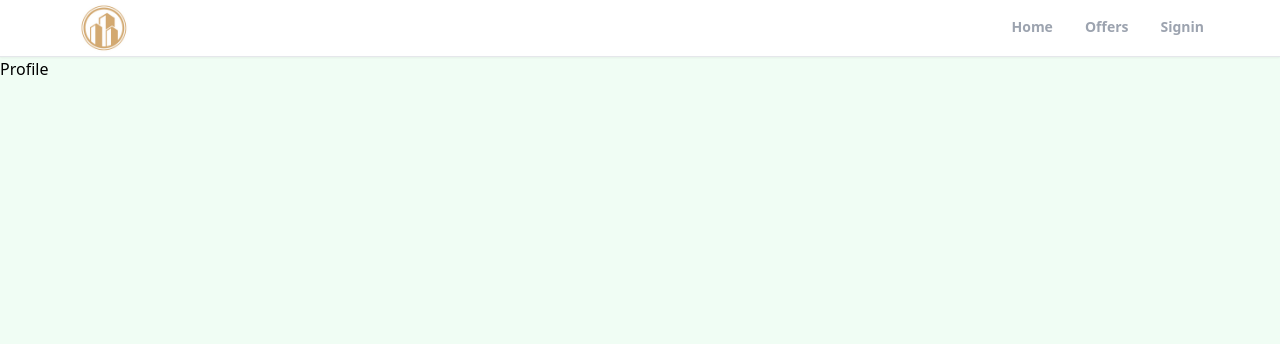
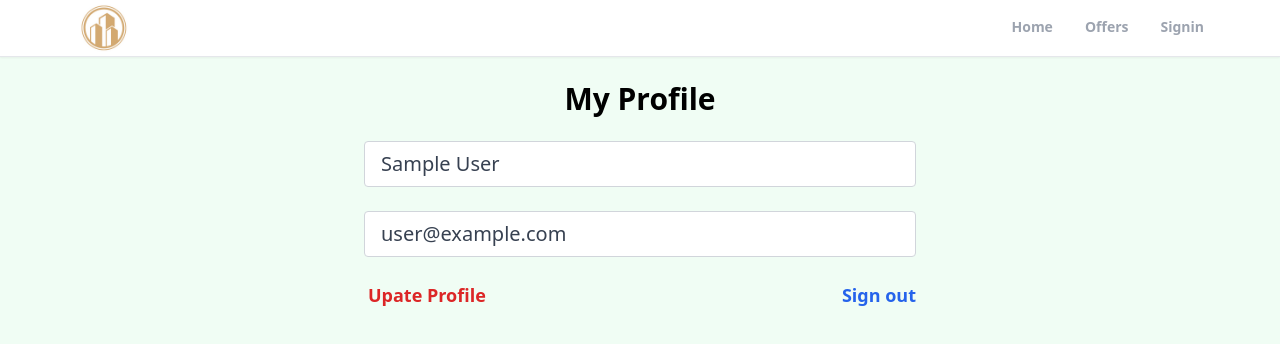
Before and after one commit to aminulds/reactrealestate, a React (Create React App) app: page /profile in a window 1280 px wide. Shown: the top 344 px of the page. Built offline with nearby package versions, Linux system fonts and the light colour scheme; no server answers; sample sign-in values are in the browser's storage.

Commit message:
privet route create logout done

```diff
--- a/src/App.js
+++ b/src/App.js
@@ -4,6 +4,7 @@
 import Profile from "./pages/profile";
 import Signin from "./pages/signIn";
 import Signup from "./pages/signUp";
+import PrivetRout from "./components/PrivetRout";
 import ForgotPass from './pages/forgotPass';
 import Header from "./components/Header";
 import { ToastContainer } from "react-toastify";
@@ -17,7 +18,9 @@
         <Routes>
           <Route path="/" element={<Home />} />
           <Route path="/offers" element={<Offers />} />
-          <Route path="/profile" element={<Profile />} />
+          <Route path="/profile" element={<PrivetRout />}>
+            <Route path="/profile" element={<Profile />} />
+          </Route>
           <Route path="/sign-in" element={<Signin />} />
           <Route path="/sign-up" element={<Signup />} />
           <Route path="/forgot-password" element={<ForgotPass />} />
--- /dev/null
+++ b/src/components/PrivetRout.jsx
@@ -0,0 +1,14 @@
+import React from 'react';
+import { Navigate, Outlet } from 'react-router-dom';
+import { useAuthStatus } from '../hooks/useAuthStatus';
+
+const PrivetRout = () => {
+  const { loggedIn, checkingStatus } = useAuthStatus();
+  if (checkingStatus) {
+    return <h3>Loadding ...</h3>
+  }
+
+  return loggedIn ? <Outlet /> : <Navigate to="/sign-in" />
+}
+
+export default PrivetRout;
--- /dev/null
+++ b/src/hooks/useAuthStatus.jsx
@@ -0,0 +1,19 @@
+import React, { useState, useEffect } from 'react';
+import { getAuth, onAuthStateChanged } from 'firebase/auth';
+
+export const useAuthStatus = () => {
+  const [loggedIn, setLoggedIn] = useState(false);
+  const [checkingStatus, setCheckingStatus] = useState(true);
+
+  useEffect(() => {
+    const auth = getAuth();
+    onAuthStateChanged(auth, (user) => {
+      if (user) {
+        setLoggedIn(true);
+      }
+      setCheckingStatus(false);
+    });
+  }, []);
+
+  return { loggedIn, checkingStatus };
+}
--- a/src/pages/profile.jsx
+++ b/src/pages/profile.jsx
@@ -1,8 +1,45 @@
-import React from 'react'
+import { getAuth } from 'firebase/auth';
+import React, { useState } from 'react';
+import { useNavigate } from 'react-router-dom';
+import { toast } from 'react-toastify';
 
 const Profile = () => {
+  const navigate = useNavigate();
+  const auth = getAuth();
+  const [formData, setFormData] = useState({
+    name: auth.currentUser.displayName,
+    email: auth.currentUser.email
+  });
+  const { name, email } = formData;
+
+  const onSignOut = () => {
+    auth.signOut();
+    navigate("/");
+    toast.success("Sign Out!");
+  };
+
   return (
-    <div>Profile</div>
+    <>
+      <section className='max-w-6xl mx-auto flex justify-center items-center flex-col'>
+        <h1 className='text-3xl text-center mt-6 font-bold'>My Profile</h1>
+
+        <div className='w-full md:w-[50%] mt-6 px-3'>
+          <form >
+            <input type="text" id='name' value={name} disabled className='mb-6 w-full px-4 py-2 text-xl text-gray-700 bg-white border border-gray-300 rounded transition ease-in-out' />
+
+            <input type="email" id='email' value={email} disabled className='mb-6 w-full px-4 py-2 text-xl text-gray-700 bg-white border border-gray-300 rounded transition ease-in-out' />
+
+            <div className='flex justify-between whitespace-nowrap text-sm sm:text-lg mb-6'>
+              <p className='text-red-600 hover:text-red-700 transition ease-in-out duration-200 ml-1 cursor-pointer font-semibold'>Upate Profile</p>
+              <p onClick={onSignOut} className='text-blue-600 hover:text-blue-800 transition duration-200 ease-in-out cursor-pointer font-semibold'>Sign out</p>
+            </div>
+
+          </form>
+        </div>
+
+
+      </section>
+    </>
   )
 }
 
```
